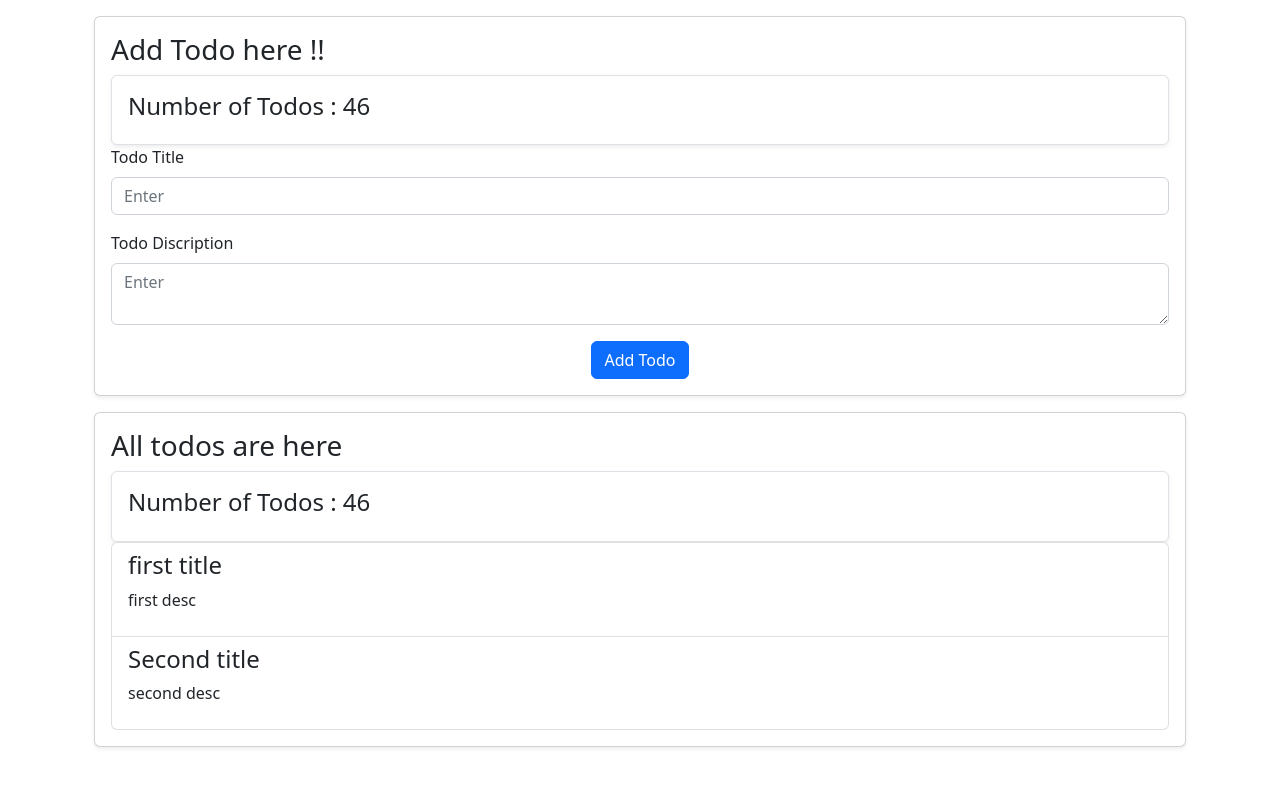
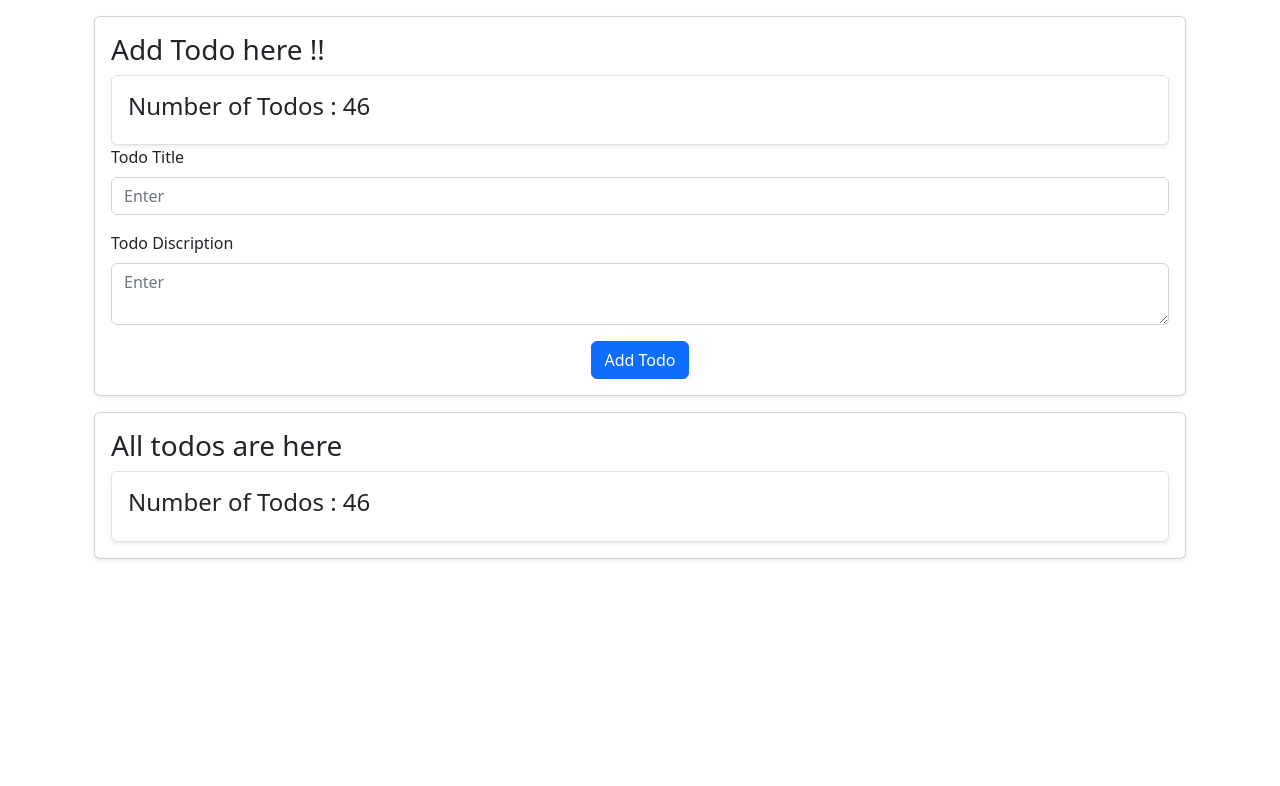
Before and after one commit to GauravJoshiJi/ToDoAppRedux, a React (Create React App) app: page / in a window 1280 px wide. Shown: the top 786 px of the page. Built offline with nearby package versions, Linux system fonts and the light colour scheme.

Commit message:
Fectching data from store

```diff
--- a/src/components/DisplayTodos.jsx
+++ b/src/components/DisplayTodos.jsx
@@ -1,19 +1,9 @@
 import React, { useState } from "react";
 import DisplayCount from "./DisplayCount";
 import { Container, Row, Col, Card, ListGroup } from "react-bootstrap";
+import { connect } from "react-redux";
 
-const DisplayTodos = () => {
-  const [todos, setTodos] = useState([
-    {
-      title: "first title",
-      discription: "first desc",
-    },
-    {
-      title: "Second title",
-      discription: "second desc",
-    },
-  ]);
-
+const DisplayTodos = ({ todos }) => {
   return (
     <Container>
       <Row>
@@ -38,4 +28,11 @@ const DisplayTodos = () => {
   );
 };
 
-export default DisplayTodos;
+const mapStateToProps = (state) => {
+  console.log(state.todoReducer);
+  return { todos: state.todos };
+};
+
+const mapDispatchToProps = (dispatch) => ({});
+
+export default connect(mapStateToProps, mapDispatchToProps)(DisplayTodos);
--- a/src/redux/store.js
+++ b/src/redux/store.js
@@ -1,6 +1,6 @@
 import { combineReducers, createStore } from "redux";
 import todoReducer from "./reducers/todo-reducer";
-const rootReducer = combineReducers({ todo: todoReducer });
+const rootReducer = combineReducers({ todos: todoReducer });
 const store = createStore(rootReducer);
 
 export default store;
```
